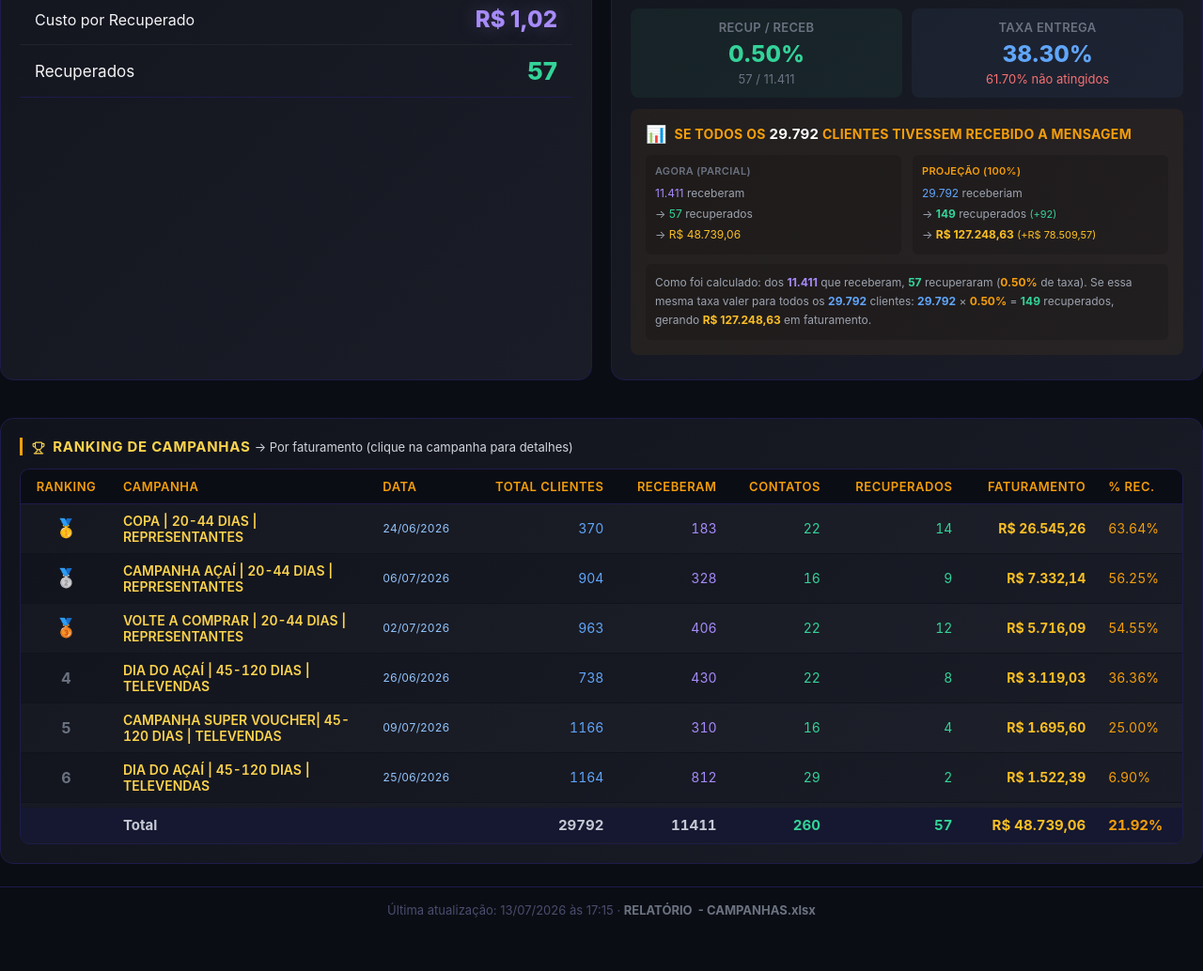
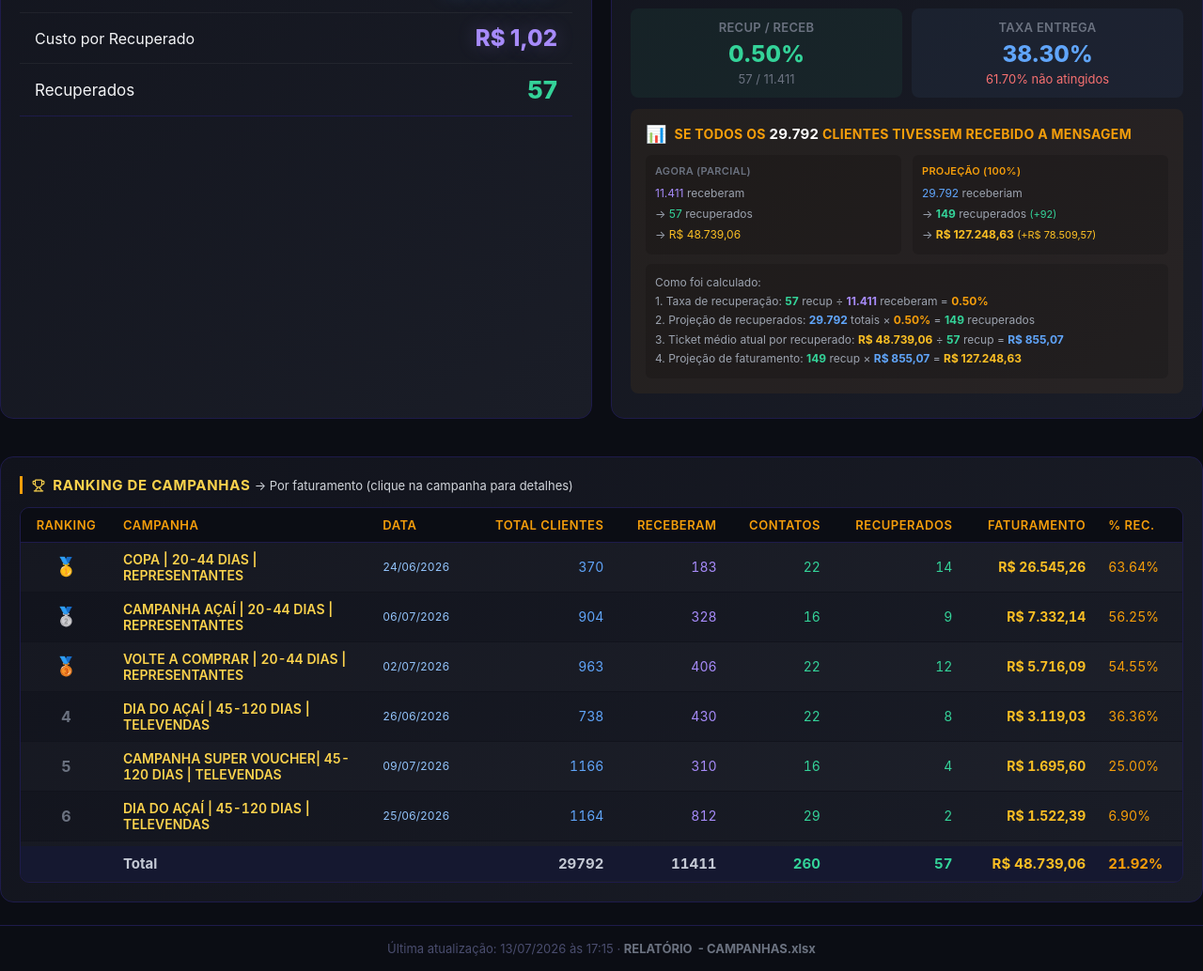
Before and after one commit to echevarria-bi/campanhas-dashboard, a plain HTML site: page index.html in a window 1280 px wide. Shown: the part 990-2024 px from the top of the page at 94% size. Before the commit the page ends 1983 px from the top, so only its background shows below. Drawn offline with nearby package versions, Linux system fonts and the light colour scheme.

Commit message:
feat: detail faturamento projection step (taxa + ticket medio)

```diff
--- a/index.html
+++ b/index.html
@@ -534,9 +534,11 @@
             '</div>' +
           '</div>' +
           '<div style="margin-top:10px;padding:10px;border-radius:6px;background:rgba(0,0,0,0.15);font-size:12px;color:#9ca3af;line-height:1.7">' +
-            'Como foi calculado: dos <b style="color:#a78bfa">' + tRec.toLocaleString('pt-BR') + '</b> que receberam, <b style="color:#34d399">' + totalRecuperados + '</b> recuperaram (<b style="color:#f59e0b">' + txRec.toFixed(2) + '%</b> de taxa). ' +
-            'Se essa mesma taxa valer para todos os <b style="color:#60a5fa">' + tCli.toLocaleString('pt-BR') + '</b> clientes: ' +
-            '<b style="color:#60a5fa">' + tCli.toLocaleString('pt-BR') + '</b> \u00D7 <b style="color:#f59e0b">' + txRec.toFixed(2) + '%</b> = <b style="color:#34d399">' + projRecup.toLocaleString('pt-BR') + '</b> recuperados, gerando <b style="color:#fbbf24">' + fmtCurr(projFat) + '</b> em faturamento.' +
+            'Como foi calculado:<br>' +
+            '1. Taxa de recupera\u00E7\u00E3o: <b style="color:#34d399">' + totalRecuperados + '</b> recup \u00F7 <b style="color:#a78bfa">' + tRec.toLocaleString('pt-BR') + '</b> receberam = <b style="color:#f59e0b">' + txRec.toFixed(2) + '%</b><br>' +
+            '2. Proje\u00E7\u00E3o de recuperados: <b style="color:#60a5fa">' + tCli.toLocaleString('pt-BR') + '</b> totais \u00D7 <b style="color:#f59e0b">' + txRec.toFixed(2) + '%</b> = <b style="color:#34d399">' + projRecup.toLocaleString('pt-BR') + '</b> recuperados<br>' +
+            '3. Ticket m\u00E9dio atual por recuperado: <b style="color:#fbbf24">' + fmtCurr(totalValor) + '</b> \u00F7 <b style="color:#34d399">' + totalRecuperados + '</b> recup = <b style="color:#60a5fa">' + fmtCurr(ticketMedio) + '</b><br>' +
+            '4. Proje\u00E7\u00E3o de faturamento: <b style="color:#34d399">' + projRecup.toLocaleString('pt-BR') + '</b> recup \u00D7 <b style="color:#60a5fa">' + fmtCurr(ticketMedio) + '</b> = <b style="color:#fbbf24">' + fmtCurr(projFat) + '</b>' +
           '</div></div>';
         h += '</div></div></div>';
 
```
